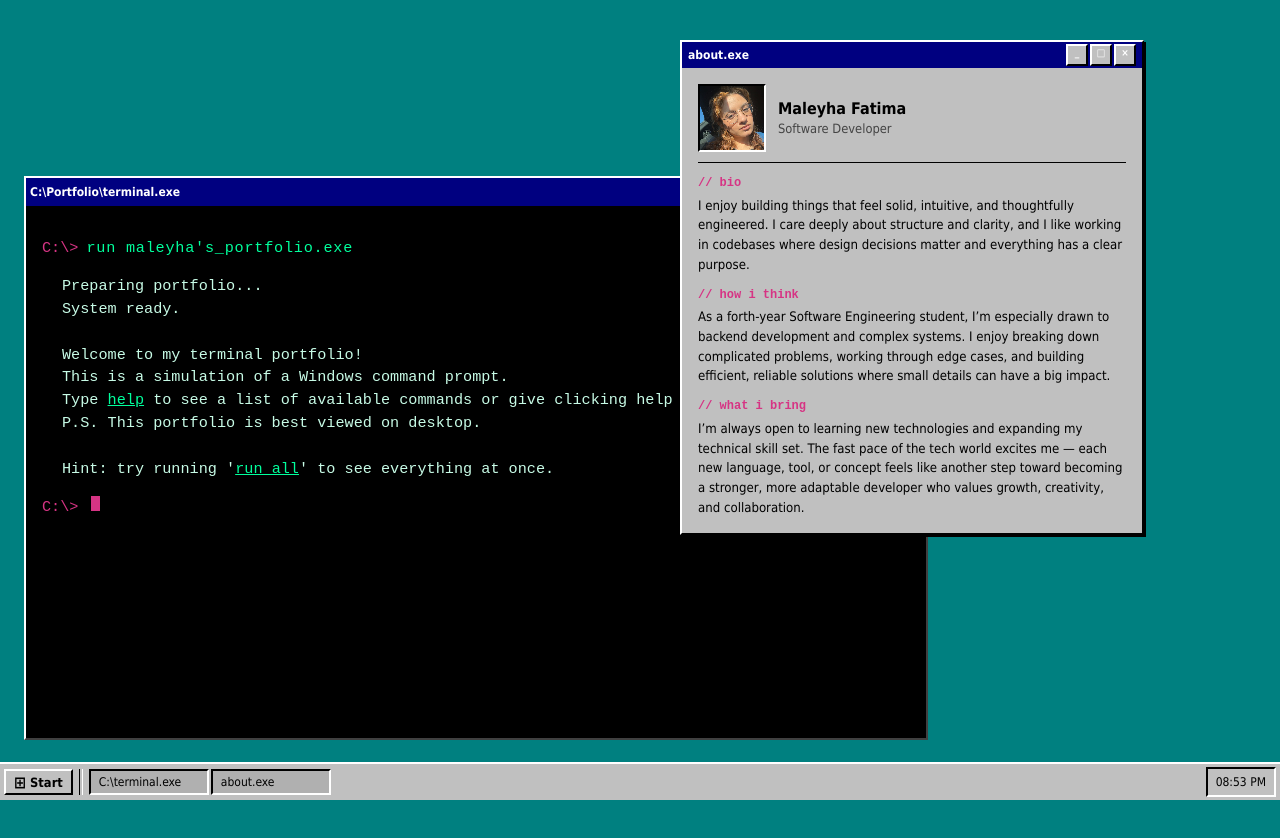
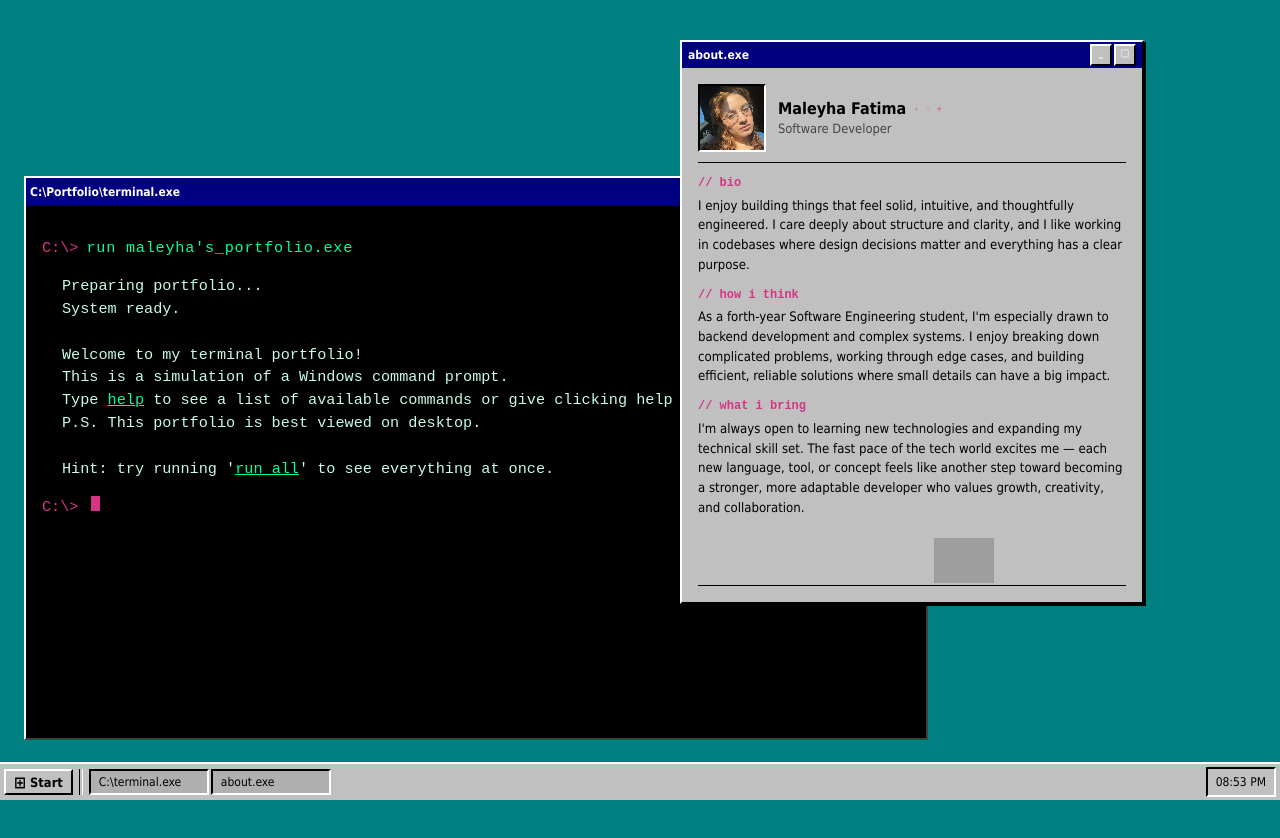
Before and after one commit to maleyhaf/terminal_portfolio, a Next.js app in the folder terminal_portfolio/: page / in a window 1280 px wide. Shown: the top 838 px of the page. Built offline with nearby package versions, Linux system fonts and the light colour scheme; grey boxes are pictures that could not be loaded.

Commit message:
personalization to aboutwindow

```diff
--- a/terminal_portfolio/app/globals.css
+++ b/terminal_portfolio/app/globals.css
@@ -642,3 +642,40 @@ body {
   line-height: 1.5;
   margin: 0;
 }
+
+/* Sparkles after name */
+.about-sparkles {
+  display: inline-flex;
+  gap: 3px;
+  margin-left: 6px;
+  vertical-align: middle;
+}
+
+.sparkle {
+  display: inline-block;
+  color: var(--accent);
+  font-size: 0.7rem;
+  animation: sparkle-pulse 1.2s ease-in-out infinite;
+}
+
+@keyframes sparkle-pulse {
+  0%, 100% { opacity: 1; transform: scale(1); }
+  50% { opacity: 0.3; transform: scale(0.7); }
+}
+
+/* Walking pixel cat */
+.about-cat-track {
+  position: relative;
+  height: 48px;
+  margin-top: 8px;
+  overflow: hidden;
+  border-bottom: 1px solid var(--win-border-darker);
+}
+
+.about-cat {
+  position: absolute;
+  bottom: 2px;
+  image-rendering: pixelated;
+  user-select: none;
+  transition: left 0.03s linear;
+}
--- a/terminal_portfolio/components/AboutWindow.tsx
+++ b/terminal_portfolio/components/AboutWindow.tsx
@@ -1,6 +1,6 @@
 "use client";
 
-import { useRef } from "react";
+import { useRef, useEffect, useState } from "react";
 import Draggable from "react-draggable";
 import { AboutWindowState } from "../types/window";
 
@@ -11,6 +11,63 @@ type Props = {
     onFocus: () => void;
     onMinimize: () => void;
 };
+
+// Pixel cat frames (walking animation) drawn in CSS/unicode
+const CAT_FRAMES = ["ฅ^•ﻌ•^ฅ", "ฅ^•ﻌ•^ฅ"] as const;
+
+const SPARKLES = ["✦", "✧", "⋆", "✦", "✧"];
+
+function PixelSparkles() {
+    const [frame, setFrame] = useState(0);
+    useEffect(() => {
+        const interval = setInterval(() => {
+            setFrame(f => (f + 1) % SPARKLES.length);
+        }, 400);
+        return () => clearInterval(interval);
+    }, []);
+
+    return (
+        <span className="about-sparkles" aria-hidden>
+            <span className="sparkle" style={{ animationDelay: "0s" }}>{SPARKLES[frame % SPARKLES.length]}</span>
+            <span className="sparkle" style={{ animationDelay: "0.15s" }}>{SPARKLES[(frame + 1) % SPARKLES.length]}</span>
+            <span className="sparkle" style={{ animationDelay: "0.3s" }}>{SPARKLES[(frame + 2) % SPARKLES.length]}</span>
+        </span>
+    );
+}
+
+function PixelCat() {
+    const [pos, setPos] = useState(0);
+    const [flipped, setFlipped] = useState(false);
+    const width = 360;
+
+    useEffect(() => {
+        const interval = setInterval(() => {
+            setPos(p => {
+                const next = flipped ? p - 2 : p + 2;
+                if (next >= width - 60) setFlipped(true);
+                if (next <= 0) setFlipped(false);
+                return next;
+            });
+        }, 30);
+        return () => clearInterval(interval);
+    }, [flipped]);
+
+    return (
+        <div className="about-cat-track" aria-hidden>
+            <img
+                src="https://media.tenor.com/RyF8iVDEf3cAAAAi/16bit-80s.gif"
+                alt="cat"
+                className="about-cat"
+                style={{
+                    left: pos,
+                    transform: flipped ? "scaleX(-1)" : "scaleX(1)",
+                    width: 60,
+                    height: "auto",
+                }}
+            />
+        </div>
+    );
+}
 
 export default function AboutWindow({ windowState, onMove, onFocus, onMinimize }: Props) {
     const nodeRef = useRef<HTMLDivElement>(null);
@@ -34,7 +91,6 @@ export default function AboutWindow({ windowState, onMove, onFocus, onMinimize }
                     <div className="project-controls">
                         <div className="project-button" onClick={onMinimize}>_</div>
                         <div className="project-button">□</div>
-                        <div className="project-button">×</div>
                     </div>
                 </div>
 
@@ -47,7 +103,10 @@ export default function AboutWindow({ windowState, onMove, onFocus, onMinimize }
                             className="about-avatar"
                         />
                         <div>
-                            <div className="about-name">Maleyha Fatima</div>
+                            <div className="about-name">
+                                Maleyha Fatima
+                                <PixelSparkles />
+                            </div>
                             <div className="about-title">Software Developer</div>
                         </div>
                     </div>
@@ -56,23 +115,25 @@ export default function AboutWindow({ windowState, onMove, onFocus, onMinimize }
                         <div className="about-section-title">// bio</div>
                         <p>
                             I enjoy building things that feel solid, intuitive, and thoughtfully engineered. I care deeply about structure and clarity, and I like working in codebases where design decisions matter and everything has a clear purpose.
-
                         </p>
                     </div>
 
                     <div className="about-section">
                         <div className="about-section-title">// how i think</div>
                         <p>
-                            As a forth-year Software Engineering student, I’m especially drawn to backend development and complex systems. I enjoy breaking down complicated problems, working through edge cases, and building efficient, reliable solutions where small details can have a big impact.
+                            As a forth-year Software Engineering student, I'm especially drawn to backend development and complex systems. I enjoy breaking down complicated problems, working through edge cases, and building efficient, reliable solutions where small details can have a big impact.
                         </p>
                     </div>
 
                     <div className="about-section">
                         <div className="about-section-title">// what i bring</div>
                         <p>
-                            I’m always open to learning new technologies and expanding my technical skill set. The fast pace of the tech world excites me — each new language, tool, or concept feels like another step toward becoming a stronger, more adaptable developer who values growth, creativity, and collaboration.
+                            I'm always open to learning new technologies and expanding my technical skill set. The fast pace of the tech world excites me — each new language, tool, or concept feels like another step toward becoming a stronger, more adaptable developer who values growth, creativity, and collaboration.
                         </p>
                     </div>
+
+                    {/* Walking pixel cat */}
+                    <PixelCat />
                 </div>
             </div>
         </Draggable>
```
